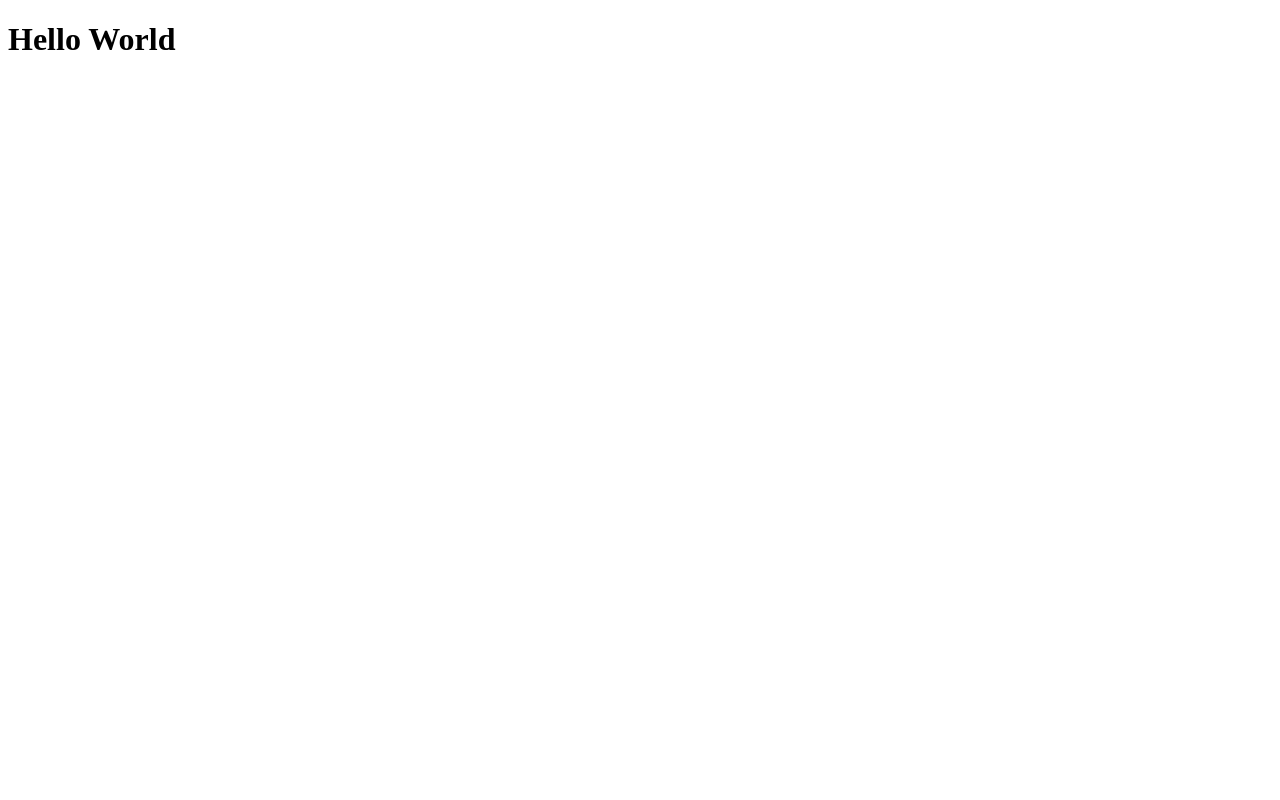
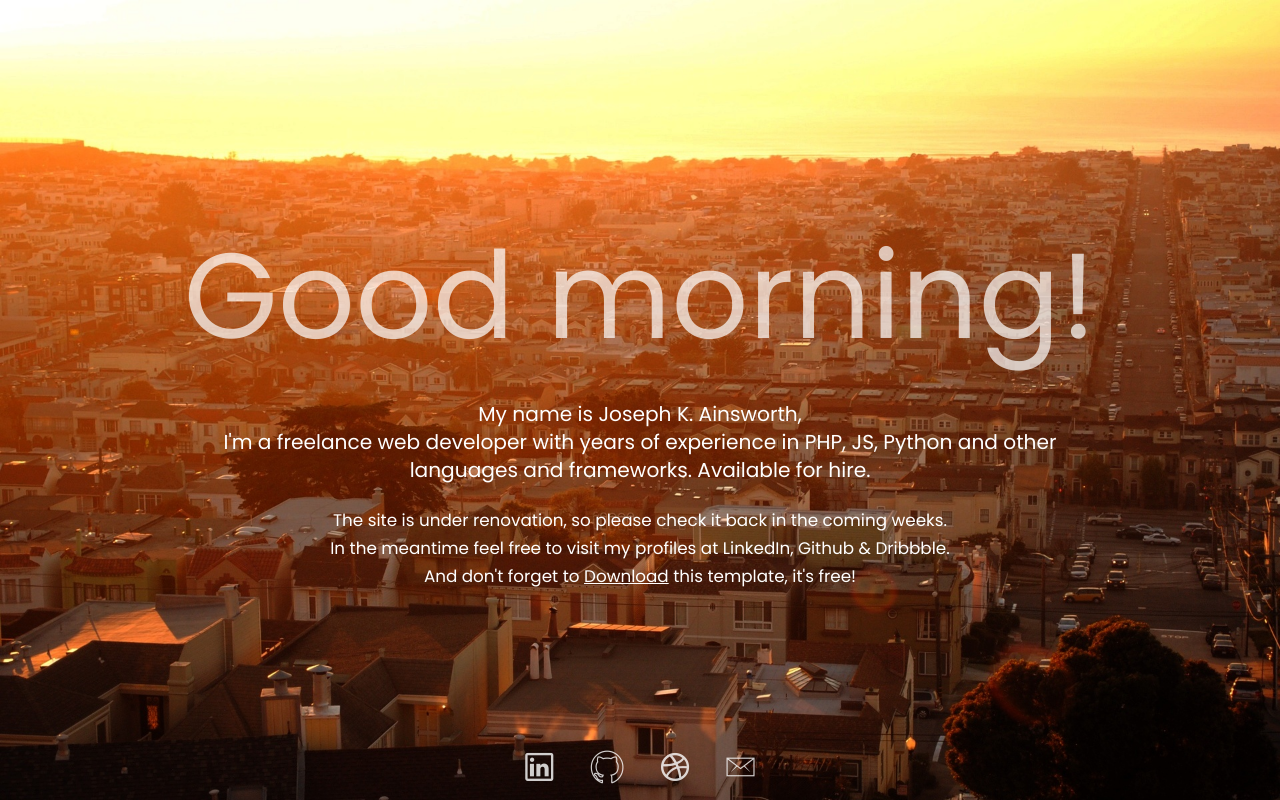
Before and after one commit to fujisanx/fujisanx.github.io, a plain HTML site: page index.html in a window 1280 px wide. Drawn offline with nearby package versions, Linux system fonts and the light colour scheme.

Commit message:
update template

```diff
--- /dev/null
+++ b/assets/js/main.js
@@ -0,0 +1,29 @@
+(function(){
+
+  var now = new Date();
+  var hours = now.getHours();
+  var bodyClass = '';
+  var $greeting = document.getElementById('js_greeting');
+  var $body = document.getElementsByTagName("BODY")[0];
+  var greetingString = 'Hello!';
+
+  console.log(hours);
+
+  if (hours > 20 || hours < 4) {
+    bodyClass = 'night';
+    greetingString = 'Good night!';
+  } else if (hours > 16) {
+    bodyClass = 'evening';
+    greetingString = 'Good evening!';
+  } else if (hours > 11) {
+    bodyClass = 'noon';
+    greetingString = 'Good afternoon!';
+  } else if (hours > 3 ) {
+    bodyClass = 'morning';
+    greetingString = 'Good morning!';
+  }
+
+  if ($greeting !== null) $greeting.textContent = greetingString;
+  if ($body !== null) $body.classList.add(bodyClass);
+
+}());
--- /dev/null
+++ b/assets/styles/main.css
@@ -0,0 +1,128 @@
+/* Global stuff */
+
+* { outline: none !important; }
+
+html {
+  min-height: 100%;
+  height:100%;
+}
+
+body {
+  background:#fff url(../images/bg-noon.jpg) no-repeat top center;
+  background-size:cover;
+  display:flex;
+  flex-direction: column;
+  align-content: space-between;
+  justify-content: space-between;
+  color: #000;
+  height: 100%;
+  min-height: 100%;
+  font-family: "Poppins", Helvetica, Arial, sans-serif;
+  font-size: calc(16px + 1vw);
+}
+
+body.morning {
+  background:#fff url(../images/bg-morning.jpg) no-repeat top center;
+  background-size:cover;
+  color: #fff;
+}
+body.evening {
+  background:#fff url(../images/bg-evening.jpg) no-repeat top center;
+  background-size:cover;
+  color: #fff;
+}
+body.night {
+  background:#fff url(../images/bg-night.jpg) no-repeat top center;
+  background-size:cover;
+  color: #fff;
+}
+
+* {
+  margin: 0;
+  padding: 0;
+  line-height: 1.4;
+}
+
+p {
+  font-size: .7em;
+}
+
+a {
+  color: inherit;
+}
+
+header,
+.main,
+footer {
+  display: flex;
+}
+
+header {
+  height: 2em;
+}
+
+/* Main part */
+
+.main {
+  flex-direction: column;
+  justify-content: center;
+  align-items: center;
+  width: 100%;
+  height:20em;
+}
+
+.main h1,
+.main h2 {
+  font-weight: normal;
+  text-align: center;
+}
+
+.main h1 {
+  opacity: .7;
+  font-size: calc(0.2em + 9vw);
+}
+
+.main h2 {
+  font-size: .7em;
+  max-width: 70%;
+  margin-top: 1em;
+}
+
+.main p {
+  max-width: 70%;
+  margin-top:1em;
+  text-align: center;
+}
+
+
+/* Footer */
+
+footer {
+  width: 100%;
+  height: 2em;
+  overflow: hidden;
+}
+
+.social {
+  display: flex;
+  margin:0 auto;
+  font-size: 1.3em;
+}
+
+.social a {
+  display: inline-block;
+  margin: 0 .5em;
+  color: #000;
+  opacity: .8;
+  transition: opacity 0.3s linear;
+}
+
+.social a:hover {
+  opacity: 1;
+}
+
+.evening .social a,
+.night .social a,
+.morning .social a {
+  color: #fff;
+}
--- a/index.html
+++ b/index.html
@@ -1,6 +1,50 @@
 <!DOCTYPE html>
 <html>
+<head>
+  <meta charset="utf-8">
+  <meta http-equiv="X-UA-Compatible" content="IE=edge">
+  <meta name="viewport"    content="width=device-width, initial-scale=1.0">
+  <meta name="description" content="">
+  <meta name="author"      content="GetTemplate.com">
+
+  <title>Miraculum - Free stylish Coming Soon template by GetTemplate</title>
+
+  <link href="https://fonts.googleapis.com/css?family=Poppins:400,700" rel="stylesheet">
+  <link href="http://code.ionicframework.com/ionicons/2.0.1/css/ionicons.min.css" rel="stylesheet">
+  <link href="assets/styles/main.css" rel="stylesheet">
+</head>
 <body>
-<h1>Hello World</h1>
+
+  <header> &nbsp; </header>
+
+  <section class="main">
+    <h1 id="js_greeting">Good morning,</h1>
+    <h2>
+      My name is Joseph K. Ainsworth,
+      <br>
+      I'm a freelance web developer with years of experience in PHP, JS, Python and other
+      languages and frameworks. Available for hire.
+    </h2>
+    <p>
+      <small>
+        The site is under renovation, so please check it back in the coming weeks.
+        <br>
+        In the meantime feel free to visit my profiles at LinkedIn, Github &amp; Dribbble.
+        <br>
+        And don't forget to <a href="http://gettemplate.com/info/miraculus/">Download</a> this template, it's free!
+      </small>
+    </p>
+  </section>
+
+  <footer>
+    <span class="social">
+      <a href="http://linkedin.com/in/pozhilov" target="_blank" class="social__linkedin"><i class="ion-social-linkedin-outline"></i></a>
+      <a href="http://github.com/pozh" target="_blank" class="social__github"><i class="ion-social-github-outline"></i></a>
+      <a href="http://dribbble.com" target="_blank" class="social__dribble"><i class="ion-social-dribbble-outline"></i></a>
+      <a href="mailto:xxx@yyy.com" class="social__email"><i class="ion-ios-email-outline"></i></a>
+    </span>
+  </footer>
+
+  <script src="assets/js/main.js"></script>
 </body>
 </html>
```
Also changed, not shown: assets/images/bg-evening.jpg (added), assets/images/bg-morning.jpg (added), assets/images/bg-night.jpg (added), assets/images/bg-noon.jpg (added).
